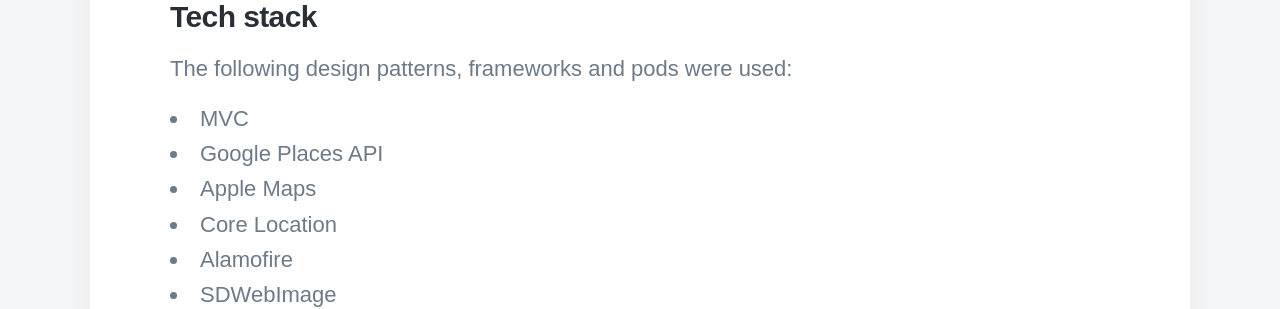
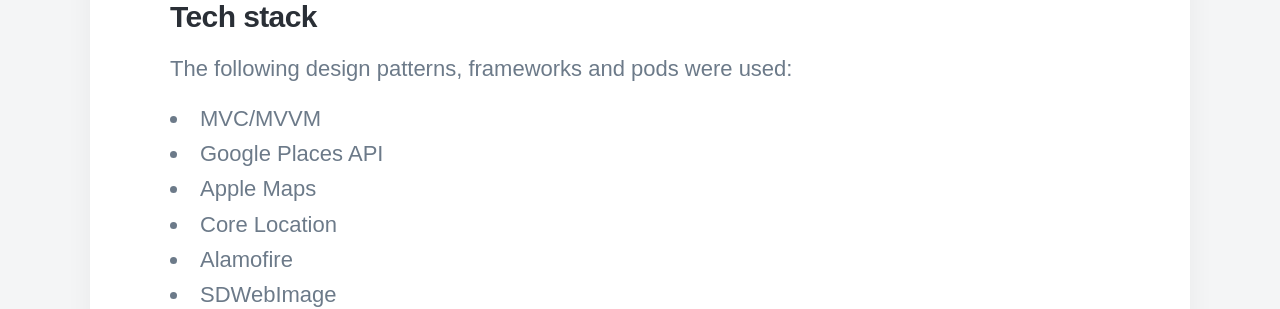
Before and after one commit to Curtis-S/Curtis-S.github.io, a Jekyll site: the page built from _projects/2018-06-30-test.md, in a window 1280 px wide. Shown: the part 1446-1755 px from the top of the page. Built offline with Jekyll 4.4.1, drawn with Linux system fonts in a browser that asks for light colours; nearby versions of some CDN libraries; some web fonts are replaced.

Commit message:
Changed text

```diff
--- a/_projects/2018-06-30-test.md
+++ b/_projects/2018-06-30-test.md
@@ -19,7 +19,7 @@
 ### Tech stack
 The following design patterns, frameworks  and pods were used:
 
-* MVC
+* MVC/MVVM
 * Google Places API
 * Apple Maps
 * Core Location
```
Also changed, not shown: 1 other file.
